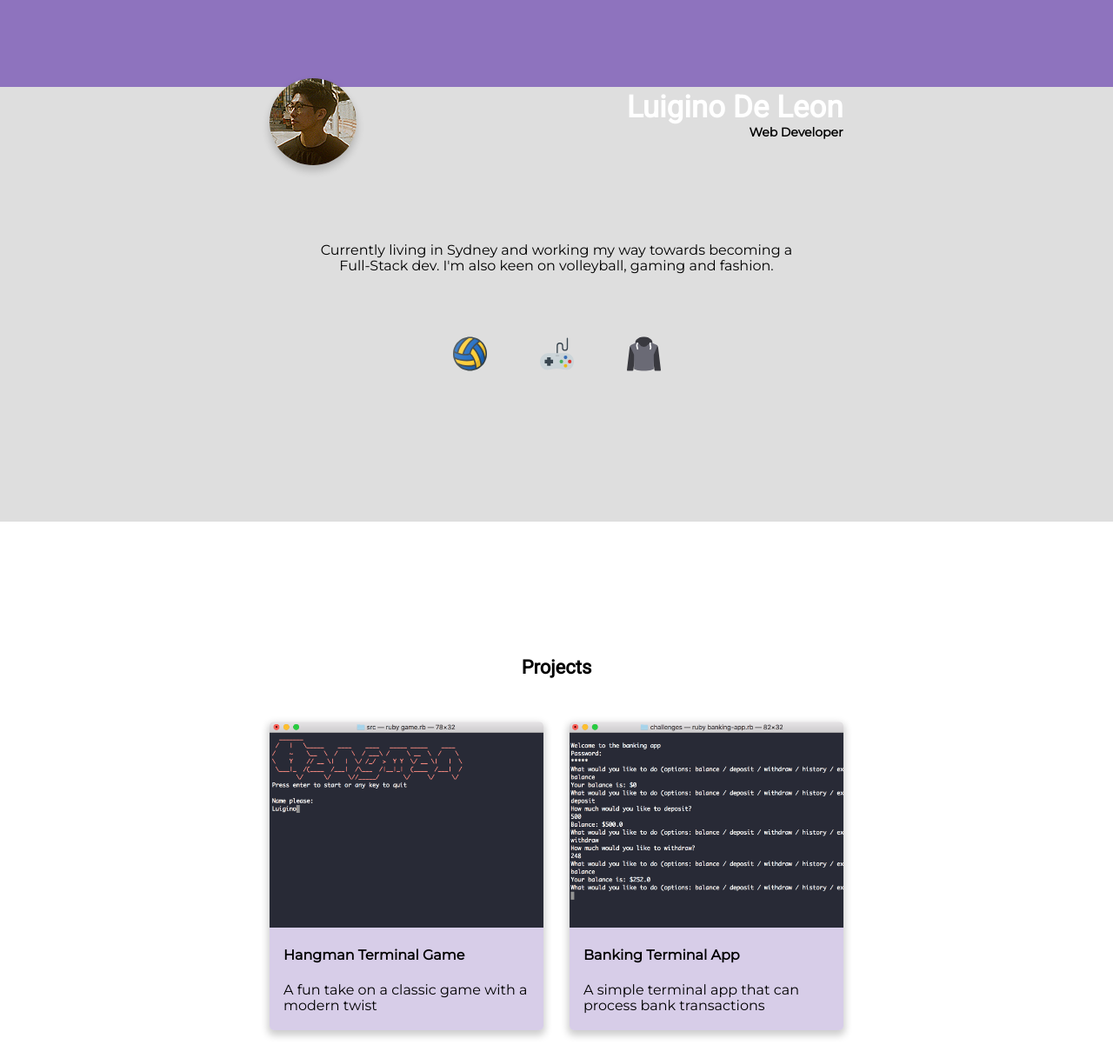
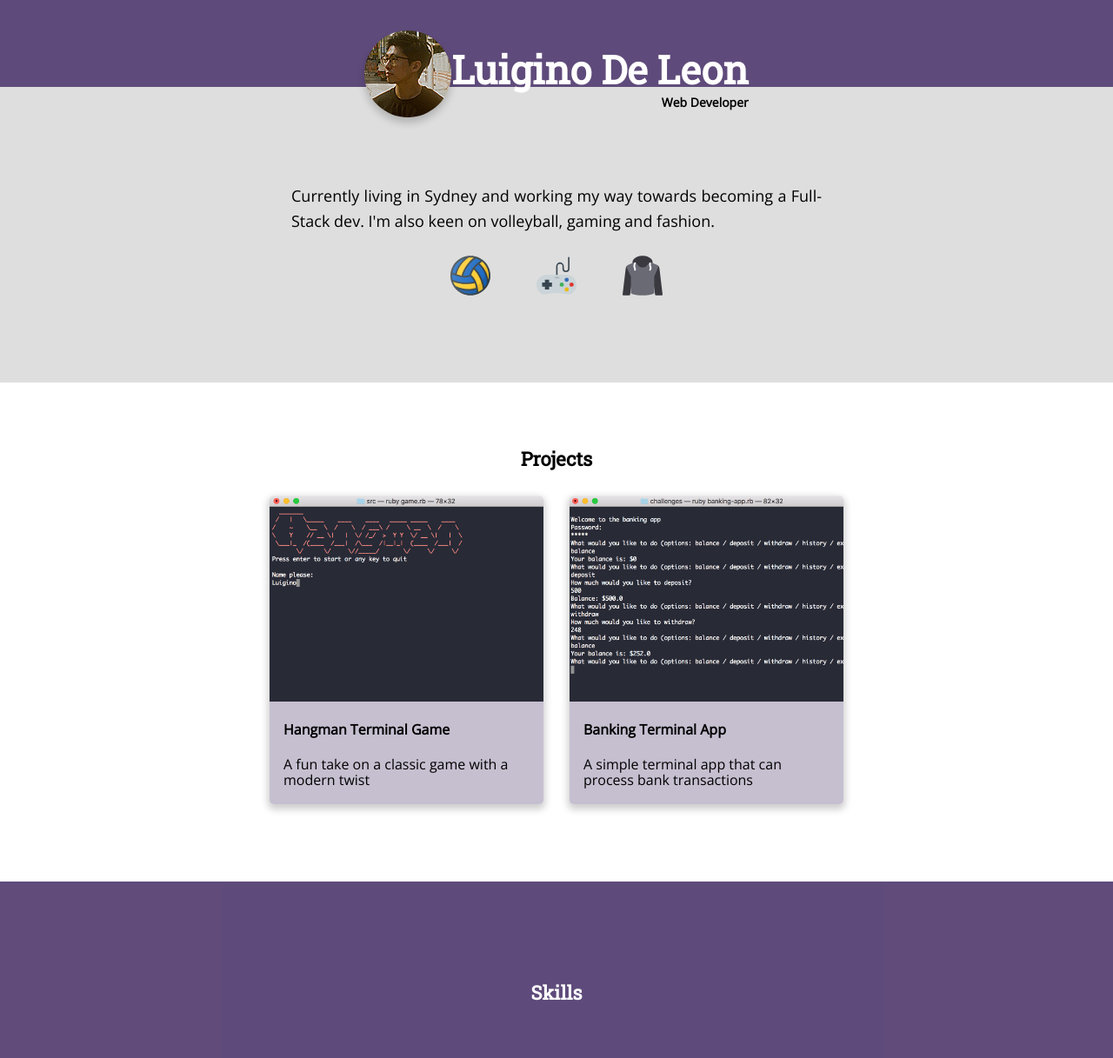
Before and after one commit to ginodleon/ginodleon.github.io, a plain HTML site: page index.html in a window 1280 px wide. Shown: the top 1217 px of the page at 87% size. Drawn offline with nearby package versions, Linux system fonts and the light colour scheme.

Commit message:
updated version of portfolio

```diff
--- a/index.html
+++ b/index.html
@@ -7,7 +7,7 @@
     <meta name="viewport" content="width=device-width, initial-scale=1">
     <link rel="stylesheet" href="https://necolas.github.io/normalize.css/8.0.0/normalize.css">
     <link rel="stylesheet" type="text/css" media="screen" href="css/main.css" />
-    <link href="https://fonts.googleapis.com/css?family=Montserrat|Roboto" rel="stylesheet">
+    <link href="https://fonts.googleapis.com/css?family=Roboto+Slab|Roboto|Open+Sans:300" rel="stylesheet">
 </head>
 <body>
     <!-- HEADER -->
@@ -24,6 +24,7 @@
             <!-- <img src="images/profile-pic-small-2.png" alt="Profile image" class="image-small"> -->
             <img src="images/profile-pic-small.png" alt="Profile image" class="image-small">
             <div>
+                <!-- <h1>Luigino <br/> De Leon</h1> -->
                 <h1>Luigino De Leon</h1>
                 <h2>Web Developer</h2>
             </div>
@@ -32,14 +33,15 @@
 
     <!-- ABOUT ME -->
     <div class="about-me">
-        <div class="about-me-content">
             <p>Currently living in Sydney and working my way towards becoming a Full-Stack dev. I'm also keen on volleyball, gaming and fashion.</p>
+        <!-- <div class="about-me-content"> -->
+            <!-- <p>Currently living in Sydney and working my way towards becoming a Full-Stack dev. I'm also keen on volleyball, gaming and fashion.</p> -->
             <div class="about-me-icons">
                 <img src="images/volleyball.svg" alt="">
                 <img src="images/game-controller.svg" alt="">
                 <img src="images/hoodie.svg" alt="">
             </div>
-        </div>
+        <!-- </div> -->
     </div>
 
     <!-- PROJECTS -->
@@ -84,6 +86,10 @@
             <img src="images/gmail.svg" alt="">
             <img src="images/github.svg" alt="">
             <img src="images/linkedin.svg" alt="">
+            <!-- <img src="images/html-5.svg" alt="">
+            <img src="images/css-3.svg" alt="">
+            <img src="images/javascript.svg" alt="">
+            <img src="images/ruby.svg" alt=""> -->
         </div>
         <p></p>
     </div>
--- a/scss/main.scss
+++ b/scss/main.scss
@@ -1,3 +1,5 @@
+$purple: #442C64;
+
 .header-menu {
     display: none;
 }
@@ -16,17 +18,17 @@ header {
     display: flex;
     flex-direction: column;
     align-items: flex-start;
-    // justify-content: flex-end;
     width: 100%;
-    background-color: rgba(123,91,179,.85);
-    // background-color: rgb(71,137,120);
+    // background-color: rgba(123,91,179,.85);
+    background-color: rgba($purple, .85);
     height: 100px;
 }
 
 h1 {
     font-size: 22px;
-    padding-bottom: 20px;
-    font-family: 'Roboto', sans-serif;
+    // padding-bottom: 20px;
+    // font-family: 'Roboto', sans-serif;
+    font-family: 'Roboto Slab', serif;
 }
 
 h2 {
@@ -34,33 +36,34 @@ h2 {
 }
 
 h2, h4, p {
-    font-family: 'Montserrat', sans-serif;
+    // font-family: 'Montserrat', sans-serif;
+    font-family: 'Open Sans', sans-serif;
 }
 
     .header-info {
         display: flex;
         justify-content: space-evenly;
-        // justify-content: flex-start;
         align-items: center;
         width: 100%;
-        margin-top: 90px;
-        // flex-wrap: wrap;
+        margin-top: 70px;
 
         h1 {
-            font-size: 35px;
-            padding-bottom: 0;
+            font-size: 30px;
             margin: 0;
-            // margin-bottom: 20px;
+            padding-bottom: 5px;
+            padding-top: 10px;
         }
 
         h2 {
-            padding-bottom: 5px;
-            // padding-top: -10px;
+            padding-bottom: 0px;
+            color: black;
+            margin: 0;
         }
 
         .image-small {
             border-radius: 50%;
             box-shadow: 0 6px 10px 0 rgba(0,0,0,0.2);
+            margin-top: 0px;
         }
 
         div {
@@ -68,42 +71,30 @@ h2, h4, p {
             flex-direction: column;
             align-items: flex-end;
         }
-
-        // h1 {
-        //     font-size: 22px;
-        //     margin-bottom: 0;
-        // }
-
-        h2 {
-            margin-top: 0;
-            color: black;
-        }
     }
 
     div.about-me {
         display: flex;
         background-color: rgb(222, 222, 222);
         height: 220px;
-        // padding: 80px 0px;
-        padding: 140px 30px;
+        padding: 60px 30px;
+        // new stuff down here
+        flex-direction: column;
+        justify-content: space-evenly;
+        text-align: justify;
+        align-items: center;
 
-        .about-me-content {
-            display: flex;
-            text-align: center;
-            flex-direction: column;
-            // justify-content: flex-end;
-            justify-content: space-around;
-            align-items: center;
-            // margin: 20px;
-            height: 250px;
+        p {
+            font-size: 18px;
+            font-family: 'Open Sans', sans-serif;
+            line-height: 1.6;
         }
 
         .about-me-icons {
             display: flex;
-            justify-content: space-around;
-            flex-direction: row;
+            justify-content: space-evenly;
             height: 60px;
-            width: 300px;
+            width: 350px;
         }
 
         img {
@@ -113,12 +104,8 @@ h2, h4, p {
 
     div.projects {
         display: flex;
-        // padding: 80px 15px;
-        padding: 140px 30px;
+        padding: 60px 30px;
         flex-direction: column;
-        // text-align: center;
-        // align-items: flex-start;
-        // padding-bottom: 25px;
 
         h1 {
             text-align: center;
@@ -159,8 +146,8 @@ h2, h4, p {
         }
 
         .container {
-            // background-color: rgba(53,28,117,.5);
-            background-color: rgba(123,91,179,.3);
+            // background-color: rgba(123,91,179,.3);
+            background-color: rgba($purple, .3);
             border-radius: 0px 0px 5px 5px;
             padding: 2px 16px;
         }
@@ -170,16 +157,12 @@ h2, h4, p {
         display: flex;
         flex-direction: column;
         align-items: center;
-        background-color: rgba(123,91,179,.85);
-        // background-color: rgba(71,137,120,.85);
+        // background-color: rgba(123, 91, 179, 0.85);
+        background-color: rgba($purple, 0.85);
         color: white;
-        // padding: 80px 25px;
-        padding: 140px 25px;
+        padding: 100px 30px;
         height: 166px;
-
-        // h1 {
-        //     margin: 14.74px;
-        // }
+        justify-content: space-between;
 
         img {
             width: 13%;
@@ -192,8 +175,7 @@ h2, h4, p {
 
         .skills-icons {
             display: flex;
-            justify-content: space-around;
-            flex-direction: row;
+            justify-content: space-evenly;
             height: 60px;
             width: 350px;
         }
@@ -201,16 +183,12 @@ h2, h4, p {
 
     div.contact {
         display: flex;
-        background-color: rgb(222, 222, 222);
         flex-direction: column;
         align-items: center;
-        // padding: 15px;
-        // padding: 80px;
-        padding: 140px 25px;
-
-        // h1 {
-        //     // padding-bottom: 20px;
-        // }
+        background-color: rgb(222, 222, 222);
+        padding: 100px 30px;
+        height: 166px;
+        justify-content: space-between;
 
         img {
             width: 13%;
@@ -219,15 +197,28 @@ h2, h4, p {
 
         .contact-icons {
             display: flex;
-            justify-content: space-around;
-            flex-direction: row;
+            justify-content: space-evenly;
             height: 60px;
             width: 350px;
+            padding-top: 34px;
         }
     }
 // }
 
 @media (min-width: 700px) {
+
+    header {
+        justify-content: center;
+        align-items: center;
+    }
+    .header-info {
+        justify-content: space-evenly;
+        width: auto;
+
+        h1 {
+            font-size: 45px;
+        }
+    }
 
     div.about-me {
         justify-content: center;
@@ -242,6 +233,10 @@ h2, h4, p {
 
         img {
             height: 100%;
+        }
+
+        p {
+            width: 50%;
         }
     }
 
```
Also changed, not shown: css/main.css, 3 other files. Lines whose indentation alone changed are shown as unchanged.
